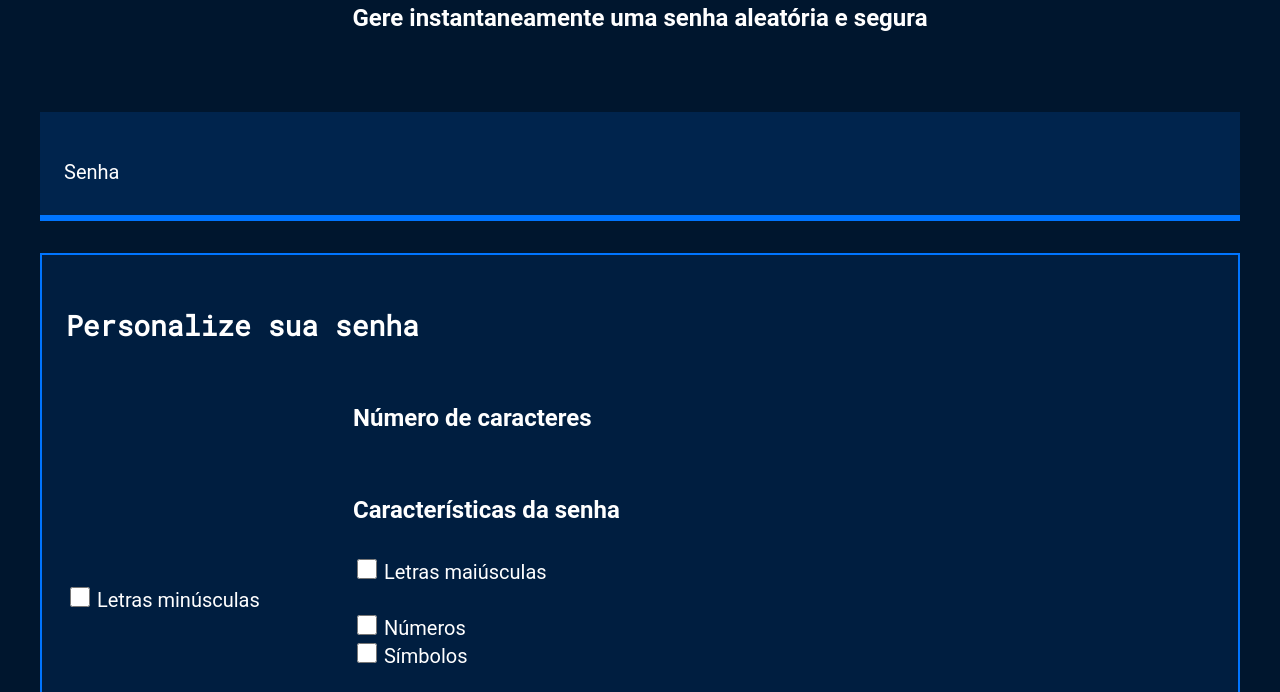
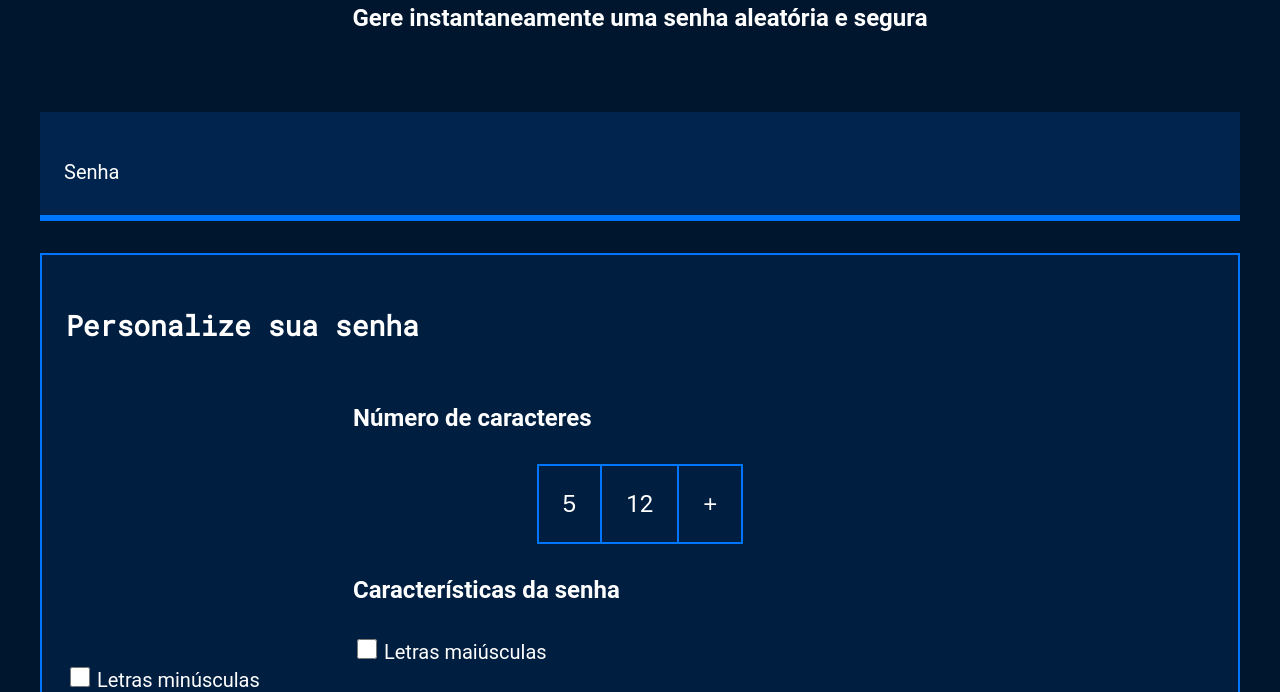
Before and after one commit to MATEMATICA-II-PROGRAMACAO-3C-CAP-2024/2-trimestre-projeto-02-2024-Grupo-7, a plain HTML site: page index.html in a window 1280 px wide. Shown: the part 214-906 px from the top of the page. Drawn offline with Linux system fonts and the light colour scheme.

Commit message:
rascunho 1

```diff
--- a/index.html
+++ b/index.html
@@ -19,10 +19,16 @@
     </div>
     <div class="parametro">
         <h3 class="parametro-titulo">Personalize sua senha</h3>
-        <div class="parametro-coluna__senha">
+        <div class="parametro-coluna__senha"> </div>
         <div class="parametro-senha">
             <h4 class="parametro-senha__titulo">Número de caracteres</h4>
-        </div>
+        <div class="parametro-senha-botoes">
+        <button class="parametro-senha__botao"></button>
+        <p class="parametro-senha__texto">12</p>
+        <button class="parametro-senha__botao">+</button>
+    </div>
+    </div>
+
         <div class="parametro-senha">
             <h4 class="parametro-senha__titulo">Características da senha</h4>
             <input name="maiusculo" type="checkbox" class="checkbox">
@@ -43,7 +49,7 @@
          </div>
     </div>
             <h4 class="parametro-senha__titulo">Número de caracteres</h4>
-            <div class="parametro-senha-botoes"></div>
+
         <button>-</button>
         <p>12</p>
         <button>+</button>
@@ -62,5 +68,6 @@
     <input name=”maiusculo” type=”checkbox” class=”checkbox” checked>
     </div>
     </section>
+    <script src="main.js"></script>
 </body>
 </html>
--- /dev/null
+++ b/main.js
@@ -0,0 +1 @@
+const numeroSenha= document.querySelector('.parametro-senha__botao'); numeroSenha.textContent= 5;
```
